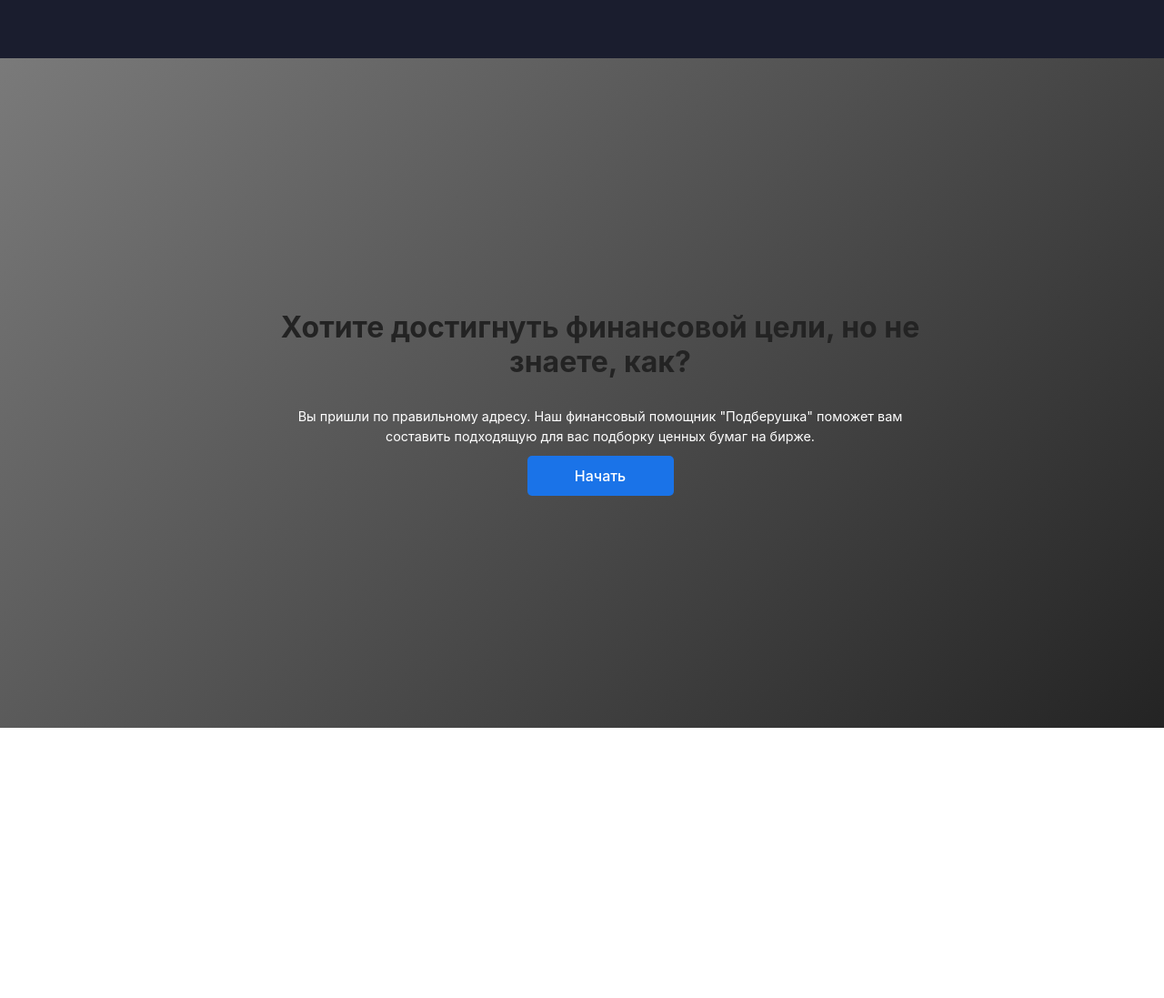
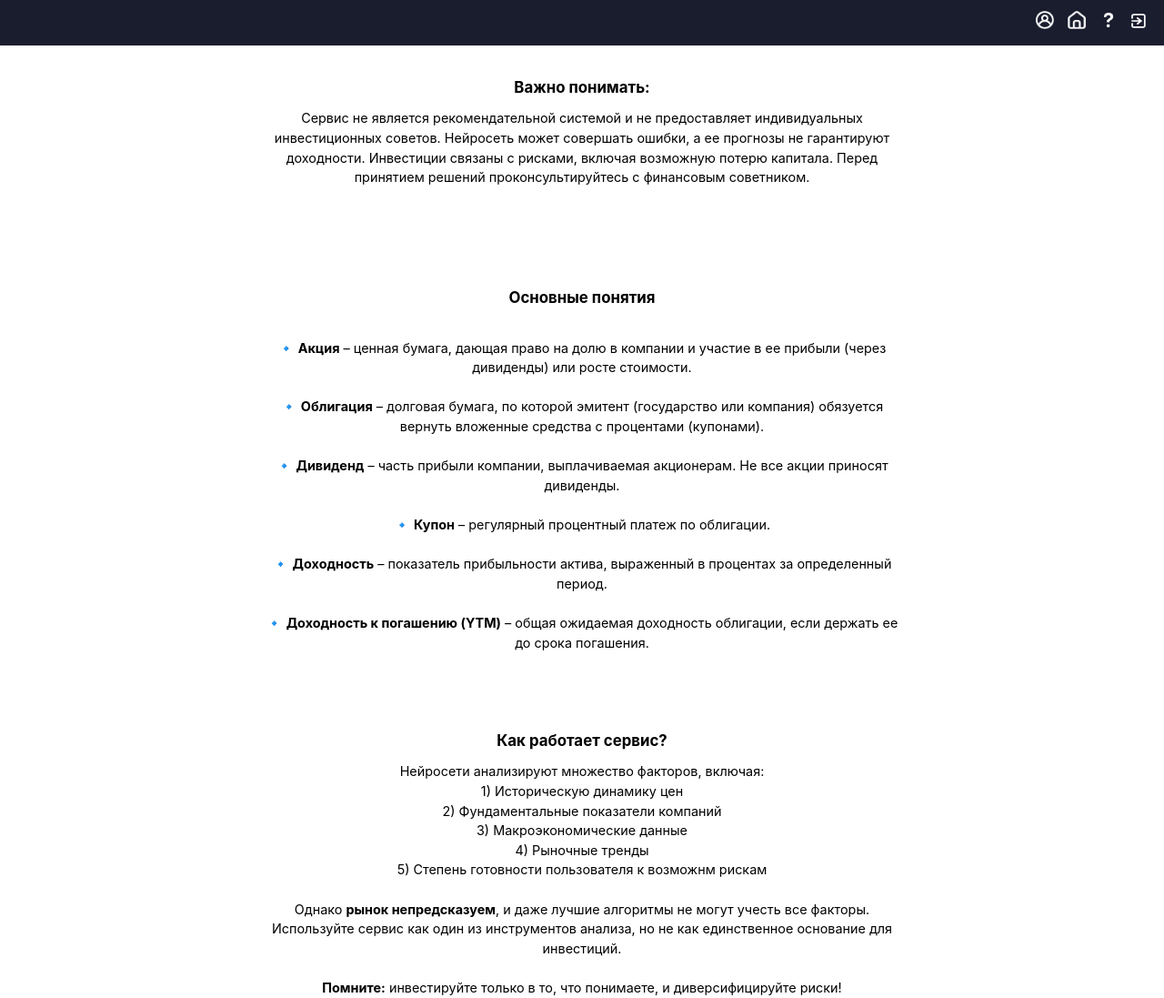
Before and after one commit to Konstokar/AI_Podberushka_client, a React app in the folder client/: page /help in a window 1280 px wide. Shown: the top 1097 px of the page at 91% size. Before the commit the page ends 800 px from the top, so only its background shows below. Built offline with nearby package versions, Linux system fonts and the light colour scheme; sample sign-in values are in the browser's storage; the HTML template or start-up script is replaced by a standard one.

Commit message:
Коммит от 30.04.2025 (18:26)
Добавил страницу со справочной информацией

```diff
--- a/client/src/App.jsx
+++ b/client/src/App.jsx
@@ -8,6 +8,7 @@ import Question from "./pages/Question/Question";
 import CollectionDraft from "./pages/CollectionDraft/CollectionDraft";
 import EditProfile from "./pages/EditProfile/EditProfile";
 import ResetPassword from "./pages/ResetPassword/ResetPassword";
+import Help from "./pages/Help/Help"
 
 import { useEffect, useState } from "react";
 
@@ -36,6 +37,7 @@ function App() {
                 <Route path="/question" element={isAuthenticated ? <Question /> : <Navigate to="/login" />} />
                 <Route path="/confirmation" element={isAuthenticated ? <CollectionDraft /> : <Navigate to="/login" />} />
                 <Route path="/editProfile" element={isAuthenticated ? <EditProfile /> : <Navigate to="/login" />} />
+                <Route path="/help" element={isAuthenticated ? <Help /> : <Navigate to="/login" />} />
 
                 <Route path="*" element={<Welcome />} />
             </Routes>
--- a/client/src/components/HeaderButtons/HeaderButtons.jsx
+++ b/client/src/components/HeaderButtons/HeaderButtons.jsx
@@ -3,6 +3,7 @@ import { Link, useNavigate } from "react-router-dom";
 import profileIcon from "../../assets/profile.png";
 import homeIcon from "../../assets/home.png";
 import logoutIcon from "../../assets/exit.png";
+import helpIcon from "../../assets/help.png"
 
 const HeaderButtons = () => {
     const navigate = useNavigate();
@@ -31,6 +32,9 @@ const HeaderButtons = () => {
             <Link to="/home">
                 <img src={homeIcon} alt="Главная" className={styles.icon} />
             </Link>
+            <Link to="/help">
+                <img src={helpIcon} alt="Справочная информация" className={styles.icon} />
+            </Link>
             <button onClick={handleLogout} className={styles.logoutButton}>
                 <img src={logoutIcon} alt="Выход" className={styles.icon} />
             </button>
--- /dev/null
+++ b/client/src/pages/Help/Help.jsx
@@ -0,0 +1,67 @@
+import styles from "./Help.module.scss";
+import Header from "../../components/Header/Header";
+import HeaderButtons from "../../components/HeaderButtons/HeaderButtons";
+
+const Help = () => {
+
+    return (
+        <>
+            <Header />
+            <HeaderButtons></HeaderButtons>
+            <div className={styles.container}>
+                <h1>Справочная информация</h1>
+                <br></br>
+                <p>
+                    <h3>О сервисе</h3>
+
+                    Наш сервис использует нейросетевые алгоритмы для анализа рынка ценных бумаг и формирования подборок активов на основе исторических данных, рыночных тенденций и математических моделей.
+                    <br /><br /><br />
+                    <h3>Важно понимать:</h3>
+
+                    Сервис не является рекомендательной системой и не предоставляет индивидуальных инвестиционных советов.
+                    Нейросеть может совершать ошибки, а ее прогнозы не гарантируют доходности.
+                    Инвестиции связаны с рисками, включая возможную потерю капитала. Перед принятием решений проконсультируйтесь с финансовым советником.
+                </p>
+                <br /><br /><br />
+                <p>
+                    <h3>Основные понятия</h3>
+                    <br></br>
+                    🔹 <b>Акция</b> – ценная бумага, дающая право на долю в компании и участие в ее прибыли (через дивиденды) или росте стоимости.
+                    <br></br><br></br>
+                    🔹 <b>Облигация</b> – долговая бумага, по которой эмитент (государство или компания) обязуется вернуть вложенные средства с процентами (купонами).
+                    <br></br><br></br>
+                    🔹 <b>Дивиденд</b> – часть прибыли компании, выплачиваемая акционерам. Не все акции приносят дивиденды.
+                    <br></br><br></br>
+                    🔹 <b>Купон</b> – регулярный процентный платеж по облигации.
+                    <br></br><br></br>
+                    🔹 <b>Доходность</b> – показатель прибыльности актива, выраженный в процентах за определенный период.
+                    <br></br><br></br>
+                    🔹 <b>Доходность к погашению (YTM)</b> – общая ожидаемая доходность облигации, если держать ее до срока погашения.
+                </p>
+                <br /><br />
+                <p>
+                    <h3>Как работает сервис?</h3>
+
+                    Нейросети анализируют множество факторов, включая:
+                    <br></br>
+                    1) Историческую динамику цен
+                    <br></br>
+                    2) Фундаментальные показатели компаний
+                    <br></br>
+                    3) Макроэкономические данные
+                    <br></br>
+                    4) Рыночные тренды
+                    <br></br>
+                    5) Степень готовности пользователя к возможнм рискам
+                    <br></br>
+                    <br></br>
+                    Однако <b>рынок непредсказуем</b>, и даже лучшие алгоритмы не могут учесть все факторы. Используйте сервис как один из инструментов анализа, но не как единственное основание для инвестиций.
+                    <br></br><br></br>
+                    <b>Помните:</b> инвестируйте только в то, что понимаете, и диверсифицируйте риски!
+                </p>
+            </div>
+        </>
+    );
+};
+
+export default Help;
--- /dev/null
+++ b/client/src/pages/Help/Help.module.scss
@@ -0,0 +1,73 @@
+.container {
+    display: flex;
+    flex-direction: column;
+    align-items: center;
+    justify-content: center;
+    height: 100vh;
+    width: 100vw;
+    background-color: #fff;
+    text-align: center;
+}
+
+h1 {
+    font-size: 2rem;
+    font-weight: bold;
+    margin-bottom: 20px;
+    color: #232323;
+}
+
+.form {
+    display: flex;
+    flex-direction: column;
+    width: 100%;
+    max-width: 400px;
+}
+
+input {
+    width: 100%;
+    padding: 12px;
+    margin-bottom: 10px;
+    border: 1px solid #ccc;
+    border-radius: 5px;
+    font-size: 1rem;
+}
+
+button {
+    width: 100%;
+    padding: 12px;
+    font-size: 1rem;
+    background-color: #4d90fe;
+    color: white;
+    border: none;
+    border-radius: 5px;
+    cursor: pointer;
+    transition: background 0.3s;
+}
+
+button:hover {
+    background-color: #357ae8;
+}
+
+p {
+    margin-top: 10px;
+    font-size: 0.9rem;
+}
+
+a {
+    color: #4d90fe;
+    text-decoration: none;
+}
+
+a:hover {
+    text-decoration: underline;
+}
+
+@media (max-width: 600px) {
+    h1 {
+        font-size: 1.5rem;
+    }
+
+    .form {
+        max-width: 300px;
+    }
+}
```
Also changed, not shown: client/src/assets/help.png (added).
